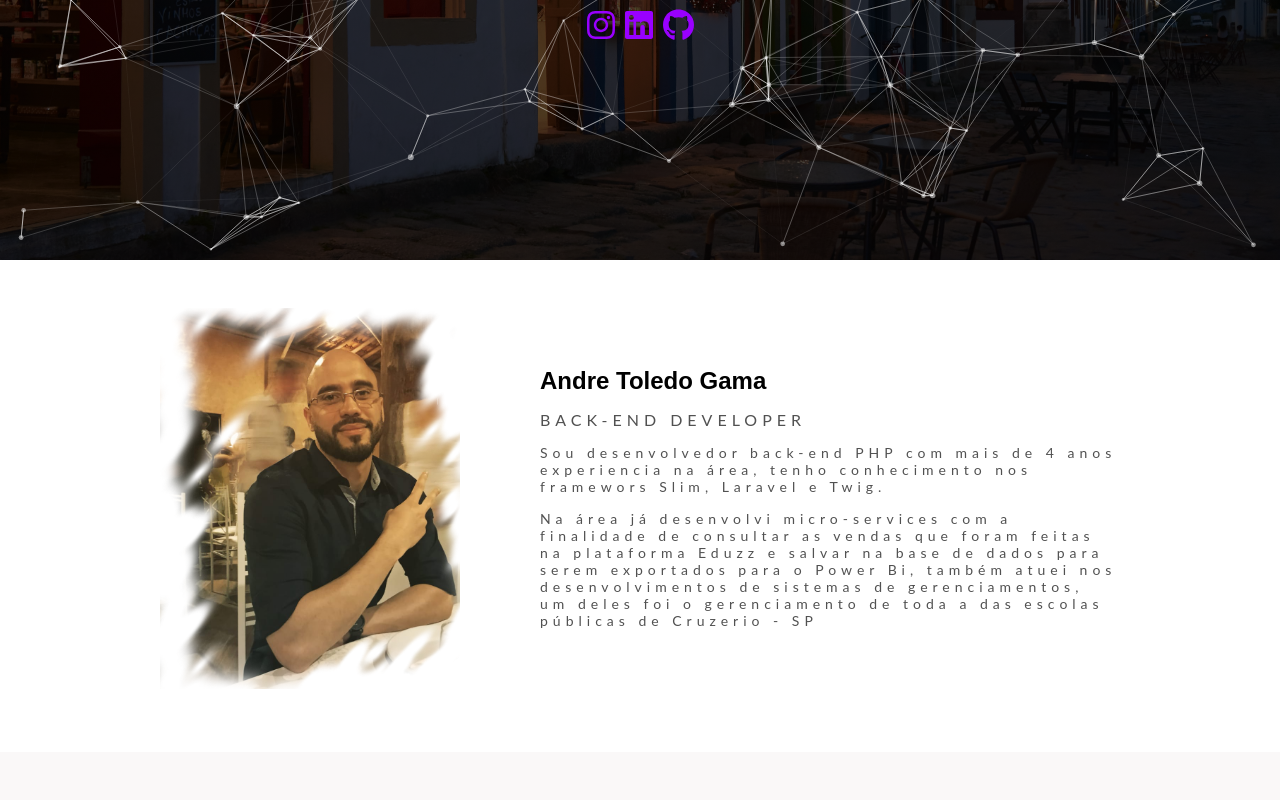
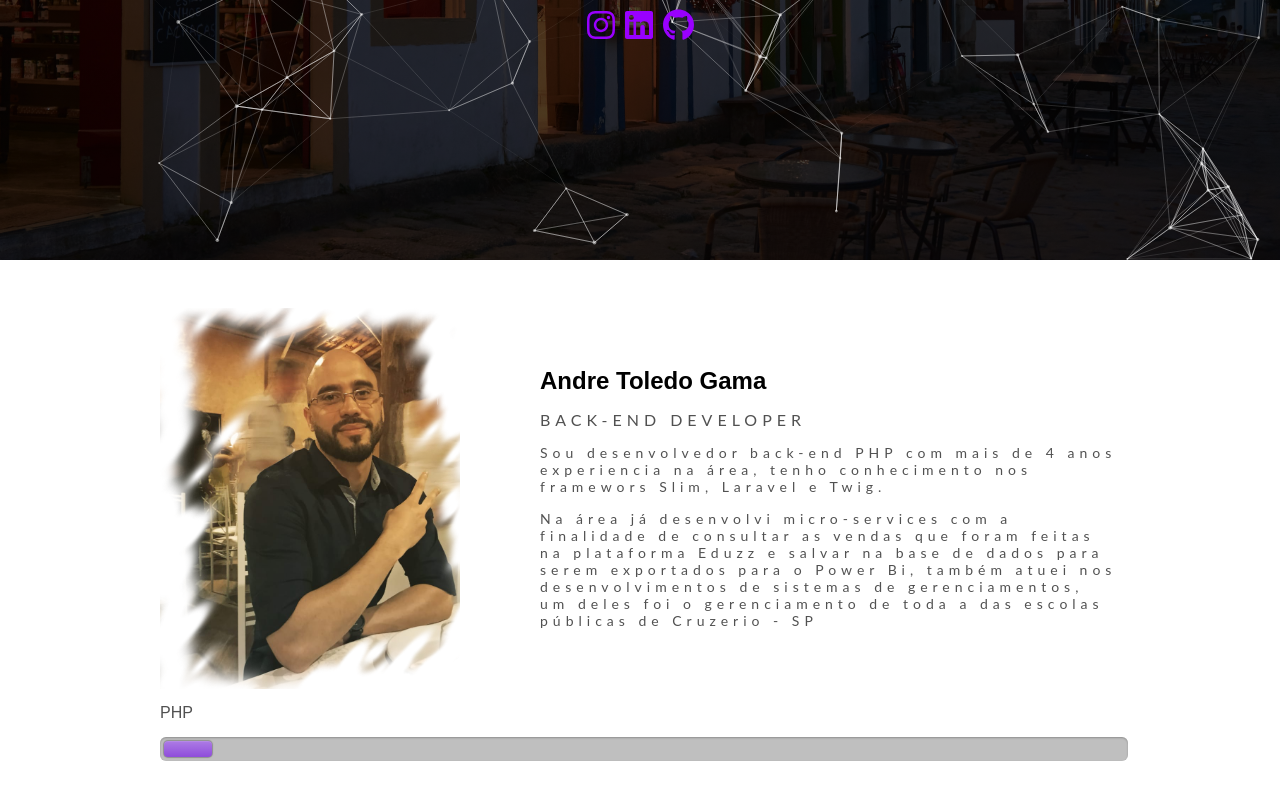
Before and after one commit to AndreTGama/portfolio, a React (Create React App) app: page / in a window 1280 px wide. Shown: the part 240-1040 px from the top of the page. Before the commit the page ends 992 px from the top, so only its background shows below. Built offline with nearby package versions, Linux system fonts and the light colour scheme.

Commit message:
start nake progress bar in about

```diff
--- a/src/components/About/About.tsx
+++ b/src/components/About/About.tsx
@@ -2,6 +2,7 @@ import React from 'react';
 import * as Style from './About.style';
 import * as Global from '../../styles/global'
 import Profile from '../../assets/img/profile/profile-main.png'
+import Card from '../../components/BarProgress/Card/Card'
 
 export default function About(): JSX.Element {
     return (
@@ -23,6 +24,7 @@ export default function About(): JSX.Element {
                     </Style.Description>
                 </Style.Container>
             </Global.RowResponsive>
+            <Card title='PHP'/>
         </Global.ContainerCenter>
     );
 }
--- a/src/components/Background/Particles/Particles-config.json
+++ b/src/components/Background/Particles/Particles-config.json
@@ -8,7 +8,7 @@
     "style": {
         "height": "500px"
     },
-    "fpsLimit": 200,
+    "fpsLimit": 120,
     "interactivity": {
         "events": {
             "onClick": {"enable": false },
@@ -53,11 +53,7 @@
             "straight": false
         },
         "number": {
-            "density": {
-                "enable": true,
-                "area": 800
-            },
-            "value": 120
+            "value": 80
         },
         "opacity": {
             "value": 0.5
@@ -66,7 +62,7 @@
             "type": "circle"
         },
         "size": {
-            "value": { "min": 1, "max": 3 }
+            "value": { "min": 1, "max": 2 }
         }
     }
 }
--- /dev/null
+++ b/src/components/BarProgress/Card/Card.style.tsx
@@ -0,0 +1,47 @@
+import styled from 'styled-components';
+import { Colors } from '../../../styles/Colors.style';
+
+type Props = {
+    color: string
+    percentage: string
+}
+
+export const Container = styled.div`
+    width: 100%;
+    text-align: left;
+`
+
+export const Progress = styled(Container)`
+    padding: 4px;
+    background: rgba(0, 0, 0, 0.25);
+    border-radius: 6px;
+    -webkit-box-shadow: inset 0 1px 2px rgba(0, 0, 0, 0.25), 0 1px rgba(255, 255, 255, 0.08);
+    box-shadow: inset 0 1px 2px rgba(0, 0, 0, 0.25), 0 1px rgba(255, 255, 255, 0.08);
+`
+
+export const Label = styled.label`
+    display: inline-block;
+    margin-bottom: 15px;
+    color: ${Colors.text};
+`
+
+export const BarProgress = styled.div<Props>`
+    background-color: ${props => props.color ?? '#3E4BF0'};
+    width: ${props => props.percentage ?? '50%'};
+    height: 16px;
+    border-radius: 4px;
+        background-image: -webkit-linear-gradient(top, rgba(255, 255, 255, 0.3), rgba(255, 255, 255, 0.05));
+    background-image: -moz-linear-gradient(top, rgba(255, 255, 255, 0.3), rgba(255, 255, 255, 0.05));
+    background-image: -o-linear-gradient(top, rgba(255, 255, 255, 0.3), rgba(255, 255, 255, 0.05));
+    background-image: linear-gradient(to bottom, rgba(255, 255, 255, 0.3), rgba(255, 255, 255, 0.05));
+    -webkit-transition: 0.4s linear;
+    -moz-transition: 0.4s linear;
+    -o-transition: 0.4s linear;
+    transition: 0.4s linear;
+    -webkit-transition-property: width, background-color;
+    -moz-transition-property: width, background-color;
+    -o-transition-property: width, background-color;
+    transition-property: width, background-color;
+    -webkit-box-shadow: 0 0 1px 1px rgba(0, 0, 0, 0.25), inset 0 1px rgba(255, 255, 255, 0.1);
+    box-shadow: 0 0 1px 1px rgba(0, 0, 0, 0.25), inset 0 1px rgba(255, 255, 255, 0.1);
+`
--- /dev/null
+++ b/src/components/BarProgress/Card/Card.tsx
@@ -0,0 +1,20 @@
+import React from 'react';
+import * as Style from './Card.style';
+
+type Props = {
+    title?: string,
+    list?: [],
+    color?: string
+}
+
+export default function Index({title, list, color} : Props) {
+
+  return (
+    <Style.Container>
+        <Style.Label>{title}</Style.Label>
+        <Style.Progress>
+            <Style.BarProgress color='#8943D9' percentage='5%'/>
+        </Style.Progress>
+    </Style.Container>
+  );
+}
--- a/src/pages/Home/index.tsx
+++ b/src/pages/Home/index.tsx
@@ -7,8 +7,10 @@ import ParticlesBackground from '../../components/Background/Particles/Particles
 export default function Home() {
     return (
         <Main>
-            <ParticlesBackground />
-            <Header />
+            <section id='header'>
+                <ParticlesBackground />
+                <Header />
+            </section>
             <About />
         </Main>
     );
--- a/src/styles/Colors.style.tsx
+++ b/src/styles/Colors.style.tsx
@@ -1,14 +1,15 @@
 
 export const Colors = {
-    primary: "#FAF8F8",
-    darkBlue: "#0B2447",
-    complementary: "#E0980B",
-    squary: "#E038A1",
-    squaryDark: "#9900FF",
-    blue: "#19376D",
-    lightBlue: "#576CBC",
+    primary: '#FAF8F8',
+    darkBlue: '#0B2447',
+    complementary: '#E0980B',
+    squary: '#E038A1',
+    squaryDark: '#9900FF',
+    blue: '#19376D',
+    lightBlue: '#576CBC',
     babyBlue: '#A5D7E8',
-    danger: "#DF2E38",
-    success: "#3795BD",
-    alert: "#FFB84C",
+    danger: '#DF2E38',
+    success: '#3795BD',
+    alert: '#FFB84C',
+    text: '#515151'
 };
```
